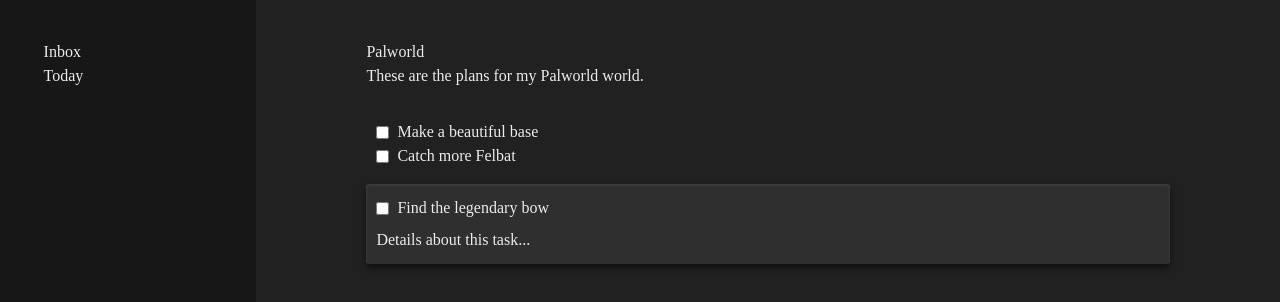
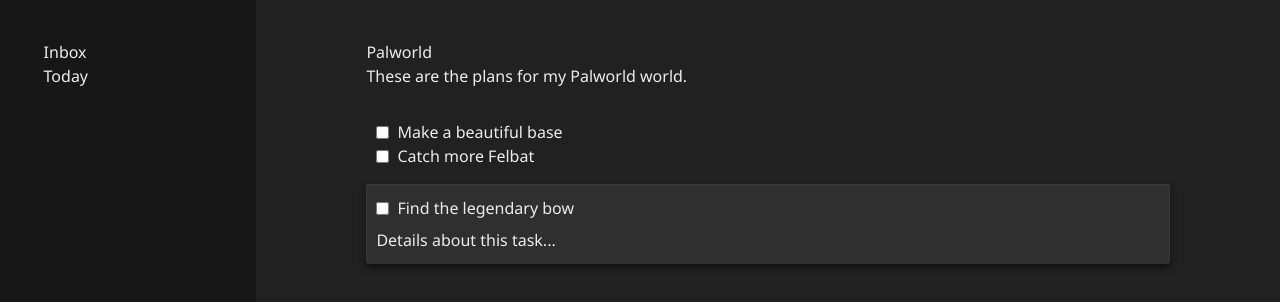
Before and after one commit to Giuliorio/todo-list, a website built with webpack: page src/template.html in a window 1280 px wide. Built offline with nearby package versions, Linux system fonts and the light colour scheme.

Commit message:
Change font to Noto

```diff
--- a/src/styles.css
+++ b/src/styles.css
@@ -4,6 +4,8 @@
     height: 100vh;
 
     color: #ECECEC;
+
+    font-family: "Noto Sans", sans-serif;
 }
 
 .menu {
--- a/src/template.html
+++ b/src/template.html
@@ -3,6 +3,9 @@
 <head>
     <meta charset="UTF-8">
     <meta name="viewport" content="width=device-width, initial-scale=1.0">
+    <link rel="preconnect" href="https://fonts.googleapis.com">
+    <link rel="preconnect" href="https://fonts.gstatic.com" crossorigin>
+    <link href="https://fonts.googleapis.com/css2?family=Noto+Sans:ital,wght@0,100..900;1,100..900&display=swap" rel="stylesheet">
     <title>Document</title>
 </head>
 <body>
```
